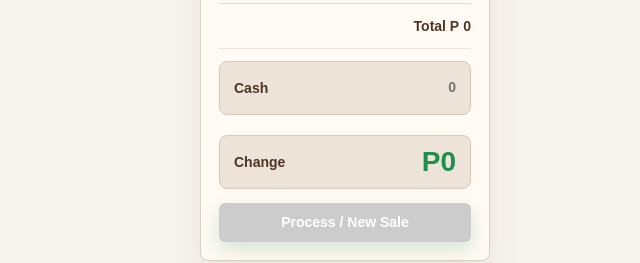
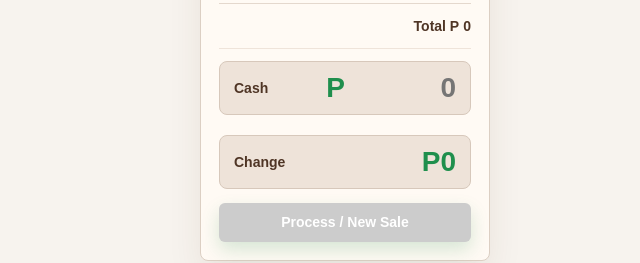
Before and after one commit to asmoreno1971-sudo/pantanan-preorder, a website: page public/index.html in a window 1280 px wide. Shown: the part 163-426 px from the top of the page, 640-1280 px from the left. Drawn offline with Linux system fonts and the light colour scheme; no server answers.

Commit message:
Format cash amount with peso prefix

```diff
--- a/public/index.html
+++ b/public/index.html
@@ -25,7 +25,10 @@ Total P<span id="liveTotal">0</span>
 <div class="cash-panel">
 <label class="cash-field">
 <span>Cash</span>
+<div class="cash-value">
+<span class="currency-prefix">P</span>
 <input id="cashInput" type="number" min="0" step="1" inputmode="numeric" placeholder="0">
+</div>
 </label>
 <div class="cash-presets" aria-label="Cash presets">
 <button id="exactCashBtn" type="button" onclick="setCashAmount(currentTotal)" disabled>P0</button>
--- a/public/styles.css
+++ b/public/styles.css
@@ -203,6 +203,23 @@ select:focus{
   font-weight:850;
 }
 
+.cash-value{
+  display:flex;
+  align-items:center;
+  justify-content:flex-end;
+  gap:2px;
+  min-width:0;
+  color:#1f8f4d;
+  font-weight:900;
+}
+
+.currency-prefix{
+  color:#1f8f4d !important;
+  font-size:28px !important;
+  font-weight:900 !important;
+  line-height:1;
+}
+
 .cash-field input{
   max-width:none;
   height:auto;
@@ -214,6 +231,13 @@ select:focus{
   text-align:right;
   font-weight:850;
   box-shadow:none;
+}
+
+#cashInput{
+  width:7ch;
+  color:#1f8f4d;
+  font-size:28px !important;
+  font-weight:900;
 }
 
 .cash-field input:focus{
```
